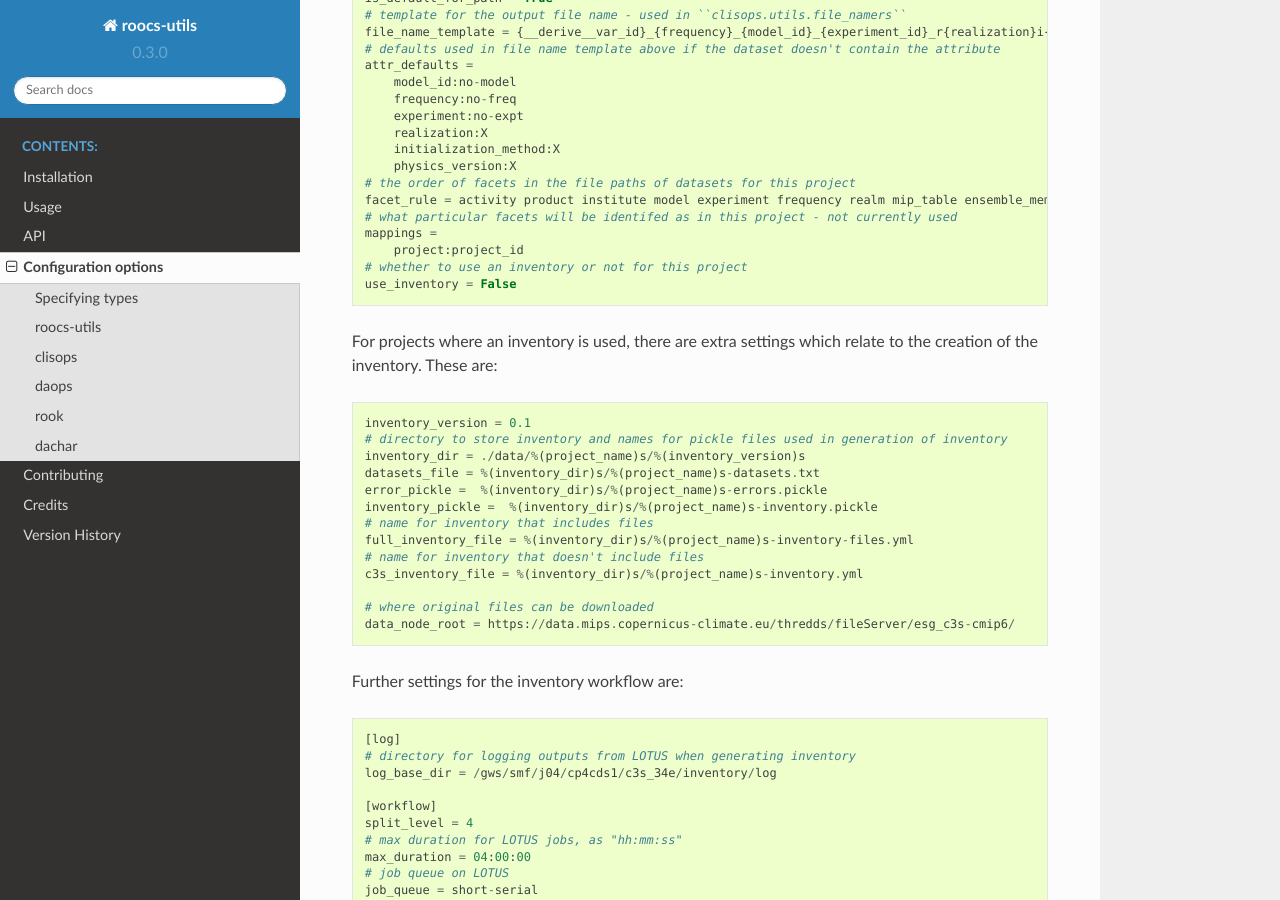
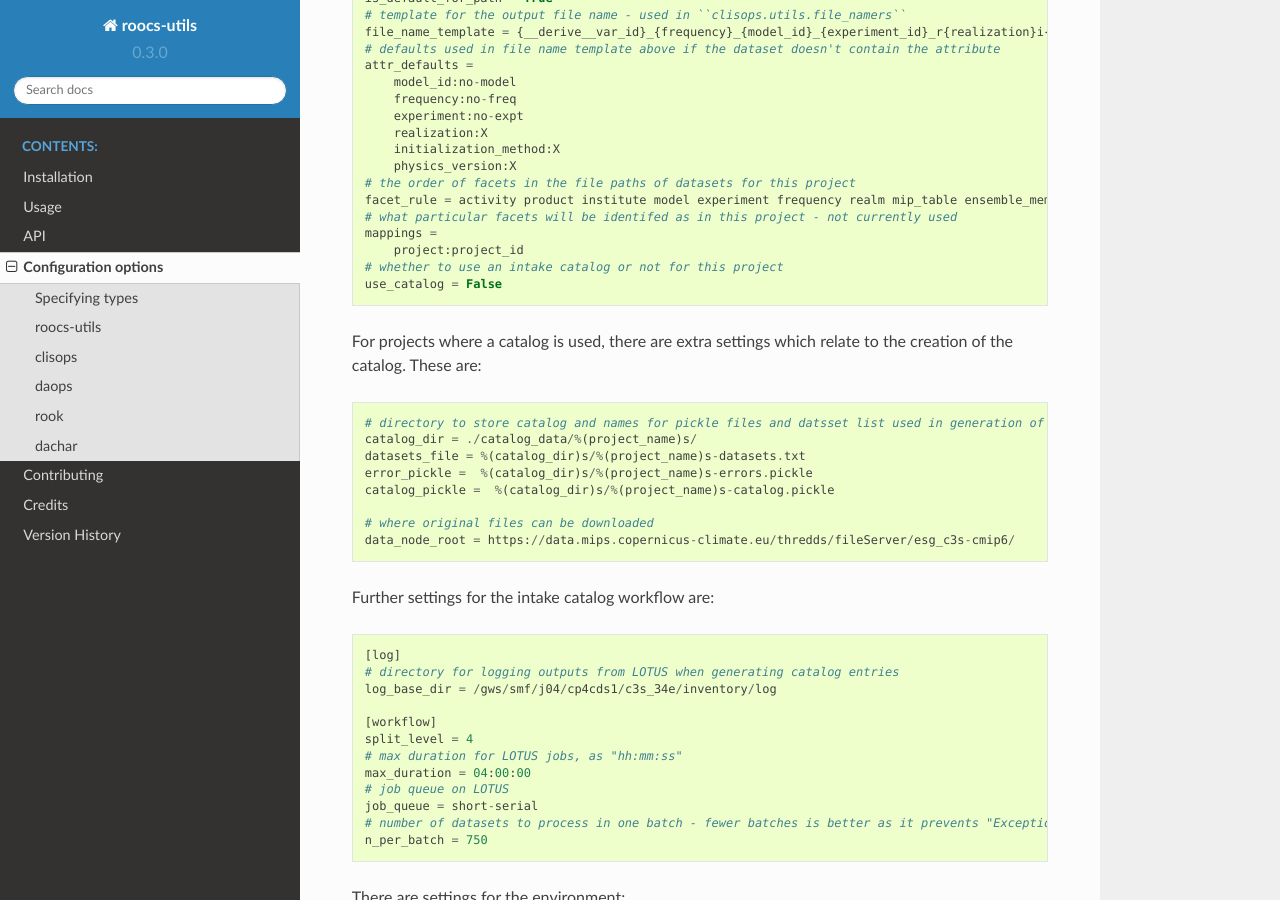
Before and after one commit to roocs/roocs-utils, a Sphinx documentation site: the page built from docs/configuration.rst, in a window 1280 px wide and 900 px high, scrolled down 1255 px. Built offline with Sphinx 7.4.7 and the Read the Docs theme 2.0.0, drawn with Linux system fonts in a browser that asks for light colours; pages that are not in the unit, such as notebooks, are missing from menus.

```diff
--- a/docs/configuration.rst
+++ b/docs/configuration.rst
@@ -63,30 +63,25 @@ e.g. for cmip5 the heading is ``[project:cmip5]``::
     # what particular facets will be identifed as in this project - not currently used
     mappings =
         project:project_id
-    # whether to use an inventory or not for this project
-    use_inventory = False
+    # whether to use an intake catalog or not for this project
+    use_catalog = False
 
-For projects where an inventory is used, there are extra settings which relate to the creation of the inventory.
+For projects where a catalog is used, there are extra settings which relate to the creation of the catalog.
 These are::
 
-    inventory_version = 0.1
-    # directory to store inventory and names for pickle files used in generation of inventory
-    inventory_dir = ./data/%(project_name)s/%(inventory_version)s
-    datasets_file = %(inventory_dir)s/%(project_name)s-datasets.txt
-    error_pickle =  %(inventory_dir)s/%(project_name)s-errors.pickle
-    inventory_pickle =  %(inventory_dir)s/%(project_name)s-inventory.pickle
-    # name for inventory that includes files
-    full_inventory_file = %(inventory_dir)s/%(project_name)s-inventory-files.yml
-    # name for inventory that doesn't include files
-    c3s_inventory_file = %(inventory_dir)s/%(project_name)s-inventory.yml
+    # directory to store catalog and names for pickle files and datsset list used in generation of catalog
+    catalog_dir = ./catalog_data/%(project_name)s/
+    datasets_file = %(catalog_dir)s/%(project_name)s-datasets.txt
+    error_pickle =  %(catalog_dir)s/%(project_name)s-errors.pickle
+    catalog_pickle =  %(catalog_dir)s/%(project_name)s-catalog.pickle
 
     # where original files can be downloaded
     data_node_root = https://data.mips.copernicus-climate.eu/thredds/fileServer/esg_c3s-cmip6/
 
-Further settings for the inventory workflow are::
+Further settings for the intake catalog workflow are::
 
     [log]
-    # directory for logging outputs from LOTUS when generating inventory
+    # directory for logging outputs from LOTUS when generating catalog entries
     log_base_dir = /gws/smf/j04/cp4cds1/c3s_34e/inventory/log
 
     [workflow]
```
Also changed, not shown: README.rst (+39 -85 lines).
